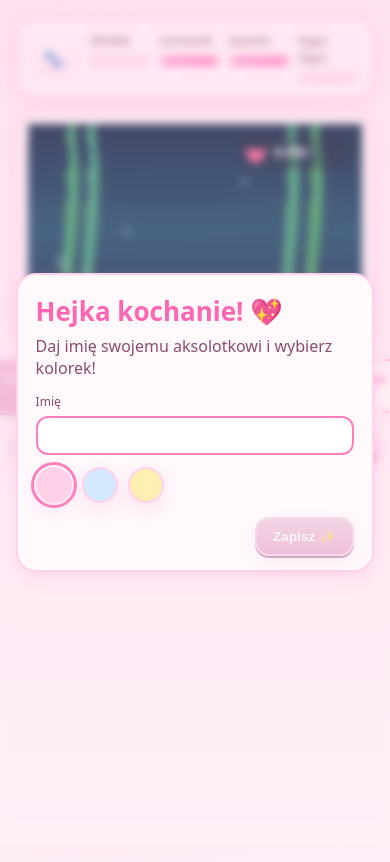
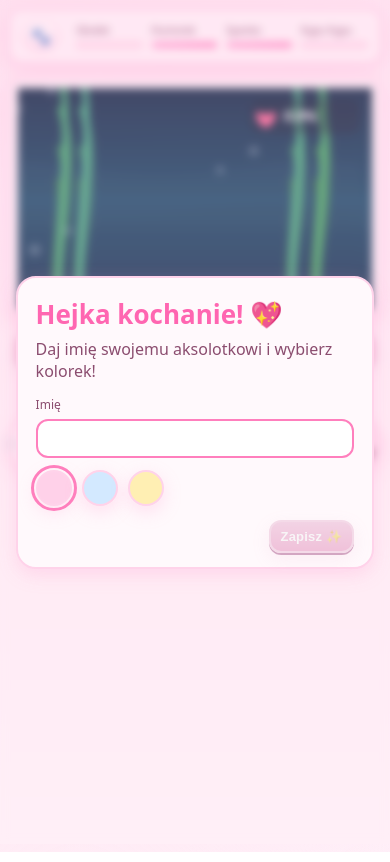
Before and after one commit to verdiix/aksolotek, a plain HTML site: page index.html in a window 390 px wide. Drawn offline with Linux system fonts and the light colour scheme.

Commit message:
Update styles.css

```diff
--- a/styles.css
+++ b/styles.css
@@ -110,6 +110,7 @@ body{
 .controls{
   display:flex; gap:10px; justify-content: center;
   margin-top: 14px;
+  flex-wrap: wrap;
 }
 .btn{
   appearance:none; border:0;
@@ -122,6 +123,7 @@ body{
   transform: translateY(0);
   transition: transform .06s ease, filter .2s ease, opacity .2s;
   border: 2px solid #ffc4e4;
+  font-size: 15px;
 }
 .btn:hover{ filter: brightness(1.05); }
 .btn:active{ transform: translateY(1px); }
@@ -204,3 +206,20 @@ body{
 }
 .env-panel button.selected{ background: var(--pink); color:#fff; }
 .env-panel button[aria-pressed="true"]{ box-shadow: 0 0 0 2px #ffc4e4 inset; }
+
+/* --- ULEPSZENIA NA iPhone/iPad (responsywność) --- */
+@media (max-width: 740px){
+  .wrap{ margin: 10px auto 14px; padding: 0 10px; }
+  .topbar{ padding:10px 12px; border-radius:14px; }
+  .stats{ gap:8px; }
+  .stat span{ font-size: 10px; margin-bottom:4px; }
+  .bar{ height: 9px; }
+  .stage{ padding:8px; border-radius:16px; }
+  .btn{ padding: 8px 12px; font-size: 14px; border-radius: 12px; }
+}
+@media (max-width: 420px){
+  .wrap{ margin: 8px auto 12px; padding: 0 8px; }
+  .bar{ height: 8px; }
+  .btn{ padding: 7px 10px; font-size: 13px; }
+  .logo{ padding:4px 8px; }
+}
```
